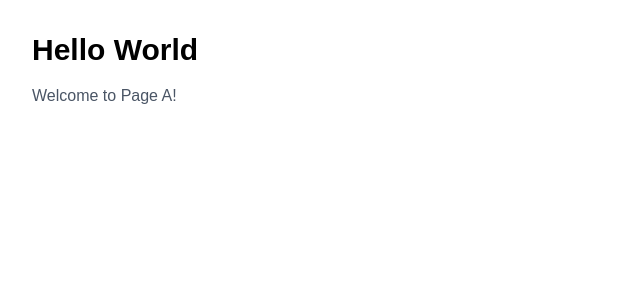
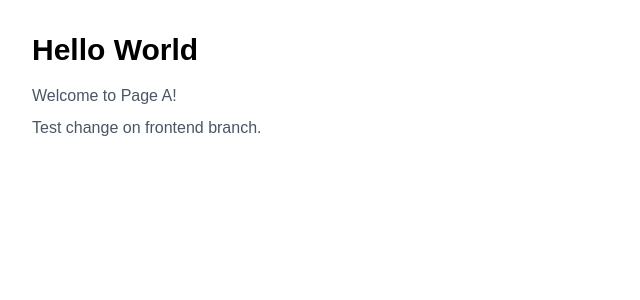
Before and after one commit to wheevu/naver-lens, a React (Vite) app in the folder frontend/: page / in a window 1280 px wide. Shown: the top 300 px of the page, without its empty margins (0-640 px from the left). Built offline with nearby package versions, Linux system fonts and the light colour scheme.

Commit message:
frontend branch changed

```diff
--- a/frontend/src/pages/PageA.tsx
+++ b/frontend/src/pages/PageA.tsx
@@ -3,6 +3,7 @@ const PageA = () => {
     <div className="p-8">
       <h1 className="text-3xl font-bold mb-4">Hello World</h1>
       <p className="text-gray-600">Welcome to Page A!</p>
+      <p className="mt-2 text-gray-600">Test change on frontend branch.</p>
     </div>
   );
 };
```
